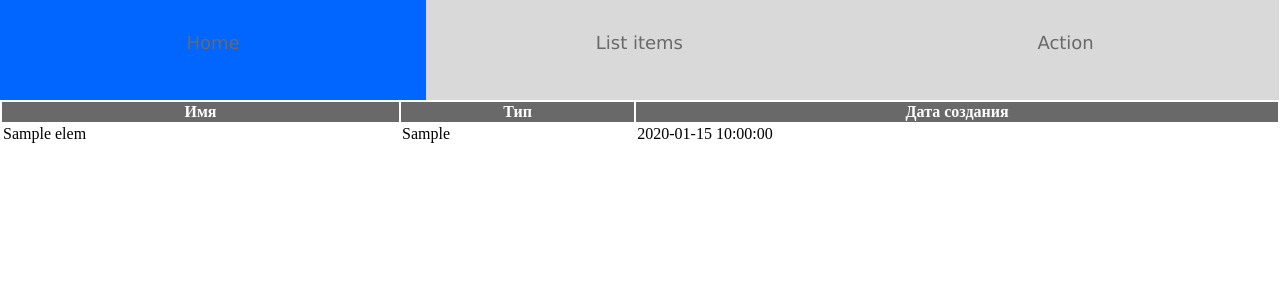
After one commit to Fake45mar/Google-disk-API, a Flask app: template templates/listDisk.html in a window 1280 px wide. The commit adds this page. Shown: the top 300 px of the page. Run offline with Flask 2, Linux system fonts and the light colour scheme; the template is opened without the code that fills it: most values are stand-ins (such as "Sample title", 1, 10 or a date in 2020).

Commit message:
This is first release with full schema your own google disk

```diff
--- a/app.py
+++ b/app.py
@@ -12,6 +12,10 @@ SCOPES = ['https://www.googleapis.com/auth/drive.metadata.readonly']
 
 @app.route('/')
 def home_page():
+    return render_template("base.html")
+
+@app.route('/disk', methods=["GET"])
+def list_disk():
     file = open('credentials.json', 'r')
     creds = None
     if os.path.exists('token.pickle'):
@@ -33,22 +37,21 @@ def home_page():
     service_v2 = build('drive', 'v2', credentials=creds)
     results = service.files().list(pageSize=1000, fields='nextPageToken,files(id,name, createdTime, mimeType)').execute()#files().list(pageSize=150).execute()
     items = results.get("files")
+    print(items)
     res = {}
     for e in items:
         res[e["id"]] = e
-        # date = service.files().get(fileId=e["id"]).execute()
         if "folder" in e["mimeType"]:
             e["mimeType"] = "folder"
 
         else:
             e["mimeType"] = "file"
         # print(e)
+    # print(service)
+    return render_template("listDisk.html", list=items)
 
-    # print(service)
-    return render_template("base.html")
-
-@app.route('/folder', methods=['GET'])
-def get_children_dir(method='GET'):
+@app.route('/folder/<string:id>', methods=['GET'])
+def get_children_dir(id):
     file = open('credentials.json', 'r')
     creds = None
     if os.path.exists('token.pickle'):
@@ -68,12 +71,23 @@ def get_children_dir(method='GET'):
 
     service = build('drive', 'v2', credentials=creds)
     s = build('drive', 'v3', credentials=creds)
-    results = service.children().list(folderId='0B4zkVGWQL6-UfmRUeHpnVzJ3TWZfU2RNMWIyUnEtY01DRTEyTGR5ZmRXdVdsbTdyUFRVTzQ').execute()#list(pageSize=1000).execute()#files().list(pageSize=150).execute()
+    results = service.children().list(folderId=id).execute()#list(pageSize=1000).execute()#files().list(pageSize=150).execute()
     items = results["items"]
+    print(items)
     res = {}
+    arr = []
     for e in items:
-        res[e["id"]] = e
-        print(service.files().get(fileId=e["id"]).execute())
+        s = service.files().get(fileId=e["id"]).execute()
+        res = {}
+        res = s
+        if "folder" in res["mimeType"]:
+            res["mimeType"] = "folder"
+
+        else:
+            res["mimeType"] = 'file'
+        arr.append(s)
+    print(arr)
+    return render_template("detailsFile.html", list=arr)
 
 if __name__ == '__main__':
     app.run()
--- a/static/css/style.css
+++ b/static/css/style.css
@@ -1,8 +1,11 @@
-*{
+body{
     margin:0;
     padding:0;
 }
+ul,
 li{
+    margin:0;
+    padding:0;
     list-style: none;
 }
 a{
@@ -18,13 +21,49 @@ nav > ul{
     display:flex;
 }
 nav > ul > li{
-    width: 33%;
-    height:150px;
+    width: 33.3%;
+    height:100px;
     background-color: #d9d9d9;
     text-align:center;
     box-sizing: border-box;
+    cursor:pointer;
+}
+nav > ul > li > a{
+    display:block;
+    width:100%;
+    height:100%;
+    color:dimgrey;
+    font-size:18px;
+    font-family: 'Lucida Grande', 'Lucida Sans Unicode', 'Geneva', 'Verdana', sans-serif;
+    display: block;
+    box-sizing: border-box;
+    padding-top:32px;
 }
 nav > ul > li:hover{
     transition: background-color 2s;
     background-color: #0066ff;
 }
+.headers{
+    background-color: dimgrey;
+    color:white;
+}
+table{
+    width:100%;
+}
+.file,
+.folder{
+    width:100%;
+    height:50px;
+    background-color: #0066ff;
+}
+.folder{
+    cursor:pointer;
+}
+.file:hover{
+    transition: background-color 1s;
+    background-color: #d9d9d9;
+}
+.folder:hover{
+    transition: background-color 1s;
+    background-color: orange;
+}
--- /dev/null
+++ b/static/js/src.js
@@ -0,0 +1,33 @@
+$(function(){
+    document.addEventListener('click', (event)=>{
+        if(event.target.classList.contains('emptyButton')){
+            alert('This button doesn\'t have action, yet...');
+        }
+        if(event.target.classList.contains('listDisk')){
+            console.log("Pushed");
+            $.ajax({
+                method: "GET",
+                url: '/disk',
+                data:{},
+                success:()=>{
+                    window.location.href = 'http://127.0.0.1:5000/disk';
+                }
+            });
+        }
+        if(event.target.classList.contains('folder')){
+            //console.log(event.target.getAttribute('data-id'));
+                    console.log(event.target);
+
+            $.ajax({
+                method: "GET",
+                url: '/folder/' + event.target.getAttribute('data-id'),
+                data:{},
+                success:()=>{
+                     window.location.href = 'http://127.0.0.1:5000/folder/' + event.target.getAttribute('data-id');
+                    console.log('succesfull!');
+
+                }
+            });
+        }
+    });
+});
--- a/templates/base.html
+++ b/templates/base.html
@@ -3,9 +3,9 @@
 <head>
     <meta charset="UTF-8">
     <title>Title</title>
-    {% block head %}
-
-    {% endblock %}
+{#    {% block head %}#}
+{##}
+{#    {% endblock %}#}
     <script src="https://ajax.googleapis.com/ajax/libs/jquery/3.4.1/jquery.min.js"></script>
     <link rel="stylesheet" type="text/css" href="{{ url_for ('static', filename='css/style.css') }}"/>
 </head>
@@ -14,18 +14,35 @@
         <nav>
             <ul>
                 <li>
-                    <a href="#" target="_blank">Home</a>
+                    <a href="/" target="_blank">Home</a>
                 </li>
                 <li>
-                    <a href="/disk">
+                    <a class="listDisk">
                         List items
                     </a>
                 </li>
                 <li>
-                    <a href="#">Action</a>
+                    <a class="emptyButton">Action</a>
                 </li>
             </ul>
         </nav>
+    <table>
+        <thead>
+            <tr>
+                <th class="headers">Имя</th>
+                <th class="headers">Тип</th>
+                <th class="headers">Дата создания</th>
+            </tr>
+        </thead>
+        <tbody>
+
+            {% block content %}
+
+            {% endblock %}
+
+        </tbody>
+    </table>
     </div>
+    <script type="text/javascript" src="{{ url_for ('static', filename='js/src.js') }}"></script>
 </body>
 </html>
--- /dev/null
+++ b/templates/listDisk.html
@@ -0,0 +1,14 @@
+{% extends 'base.html' %}
+{% block content %}
+
+    {% for elem in list %}
+
+        <tr class="{{ elem.mimeType }}" data-id="{{ elem.id }}">
+            <td class="{{ elem.mimeType }}" data-id="{{ elem.id }}">{{ elem.name }}</td>
+            <td>{{ elem.mimeType }}</td>
+            <td>{{ elem.createdTime }}</td>
+        </tr>
+
+    {% endfor %}
+
+{% endblock %}
```
Also changed, not shown: templates/detailsFile.html (added, +14 -0 lines), 1 other file.
